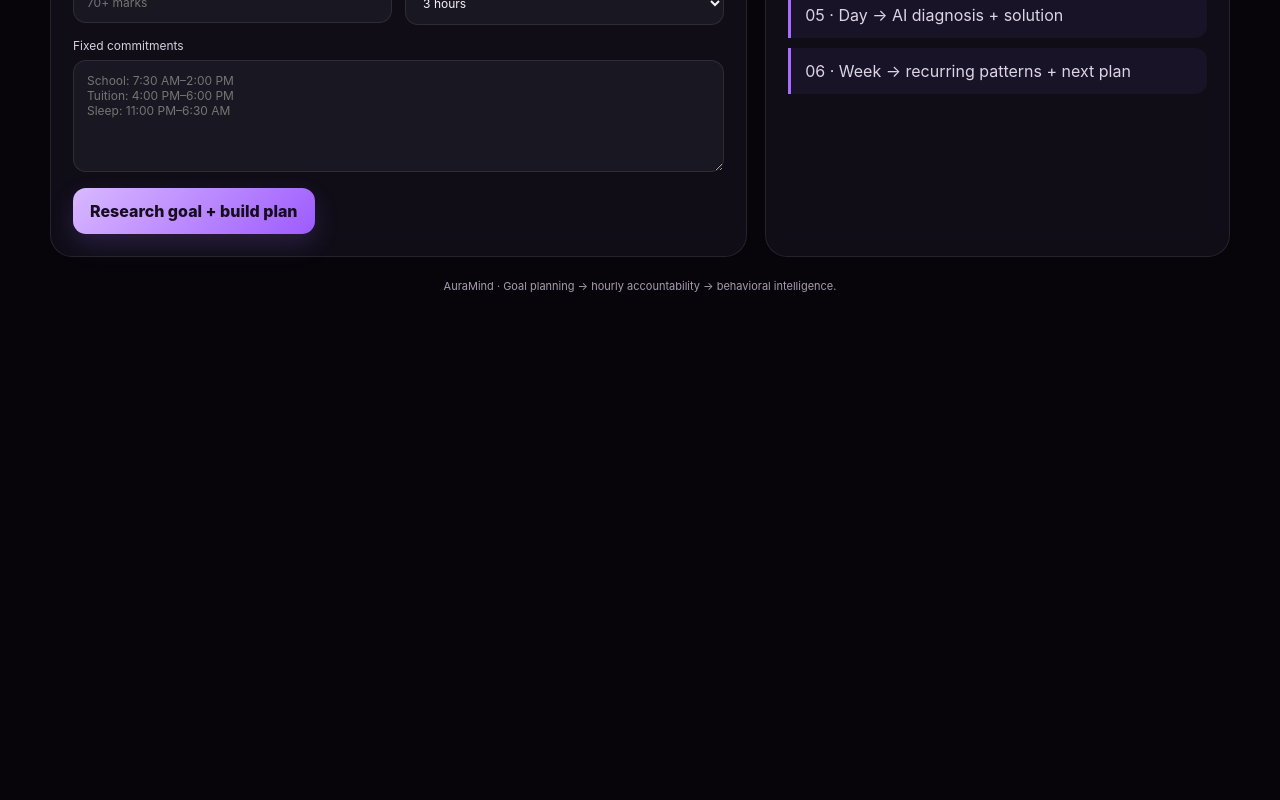
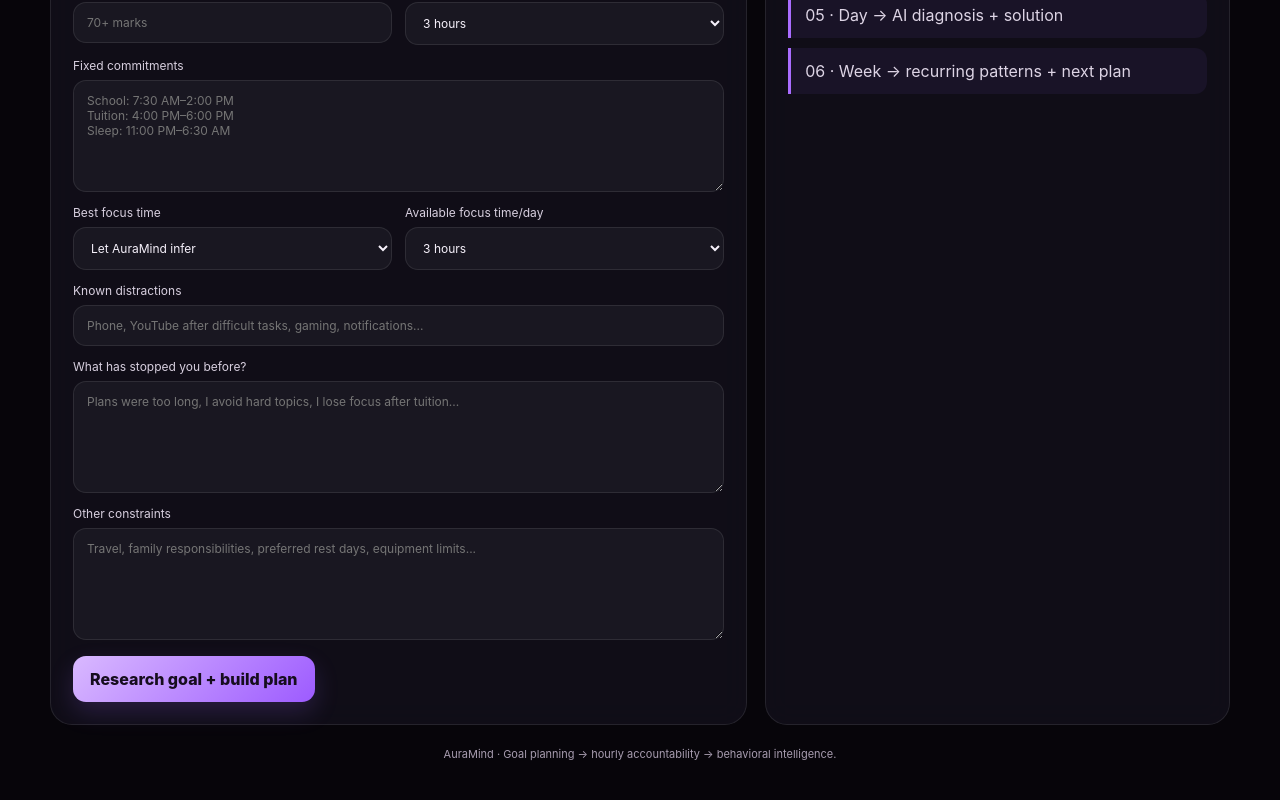
Before and after one commit to Auraflare02/auramind, a Next.js app: page / in a window 1280 px wide. Shown: the part 800-1600 px from the top of the page. Before the commit the page ends 1149 px from the top, so only its background shows below. Built offline with nearby package versions, Linux system fonts and the light colour scheme.

Commit message:
ui: expand goal onboarding context

```diff
--- a/src/app/page.tsx
+++ b/src/app/page.tsx
@@ -14,12 +14,12 @@ type Plan = {
   milestones?: {title:string;outcome:string;timing:string}[];
   research?: {research_summary:string;requirements:string[];prerequisites:string[];common_bottlenecks:string[];strategy:string[]};
   researchSources?: {title:string;url:string}[];
-  goalContext?: {goal:string;deadline:string;currentLevel:string;targetLevel:string;fixedSchedule:string;dailyHours:number;timezone:string};
+  goalContext?: {goal:string;deadline:string;currentLevel:string;targetLevel:string;fixedSchedule:string;dailyHours:number;timezone:string;preferredFocusTime:string;knownDistractions:string;pastAttempts:string;constraints:string};
   schedule:Day[];
 };
 
 export default function Home() {
-  const [form,setForm]=useState({goal:"",deadline:"",currentLevel:"",targetLevel:"",fixedSchedule:"",dailyHours:"3"});
+  const [form,setForm]=useState({goal:"",deadline:"",currentLevel:"",targetLevel:"",fixedSchedule:"",dailyHours:"3",preferredFocusTime:"",knownDistractions:"",pastAttempts:"",constraints:""});
   const [plan,setPlan]=useState<Plan|null>(null);
   const [loading,setLoading]=useState(false);
   const [error,setError]=useState("");
@@ -56,7 +56,7 @@ export default function Home() {
       <section className="grid">
         <div className="card">
           <h2>Create your goal</h2>
-          <p className="muted">AuraMind needs your current reality, not just your dream.</p>
+          <p className="muted">AuraMind needs enough context to build around your real life—not a generic template.</p>
           <form onSubmit={submit} className="formgrid">
             <label className="full">Goal
               <input required value={form.goal} onChange={e=>setForm({...form,goal:e.target.value})} placeholder="Score 85% in Class 10 boards" />
@@ -77,6 +77,26 @@ export default function Home() {
             </label>
             <label className="full">Fixed commitments
               <textarea value={form.fixedSchedule} onChange={e=>setForm({...form,fixedSchedule:e.target.value})} placeholder={"School: 7:30 AM–2:00 PM\nTuition: 4:00 PM–6:00 PM\nSleep: 11:00 PM–6:30 AM"} />
+            </label>
+            <label>Best focus time
+              <select value={form.preferredFocusTime} onChange={e=>setForm({...form,preferredFocusTime:e.target.value})}>
+                <option value="">Let AuraMind infer</option>
+                <option>Morning</option><option>Afternoon</option><option>Evening</option><option>Late night</option>
+              </select>
+            </label>
+            <label>Available focus time/day
+              <select value={form.dailyHours} onChange={e=>setForm({...form,dailyHours:e.target.value})}>
+                {[1,2,3,4,5,6].map(h=><option key={h} value={h}>{h} hours</option>)}
+              </select>
+            </label>
+            <label className="full">Known distractions
+              <input value={form.knownDistractions} onChange={e=>setForm({...form,knownDistractions:e.target.value})} placeholder="Phone, YouTube after difficult tasks, gaming, notifications..." />
+            </label>
+            <label className="full">What has stopped you before?
+              <textarea value={form.pastAttempts} onChange={e=>setForm({...form,pastAttempts:e.target.value})} placeholder="Plans were too long, I avoid hard topics, I lose focus after tuition..." />
+            </label>
+            <label className="full">Other constraints
+              <textarea value={form.constraints} onChange={e=>setForm({...form,constraints:e.target.value})} placeholder="Travel, family responsibilities, preferred rest days, equipment limits..." />
             </label>
             <div className="full"><button className="btn" disabled={loading}>{loading?"Building your plan…":"Research goal + build plan"}</button></div>
           </form>
```
